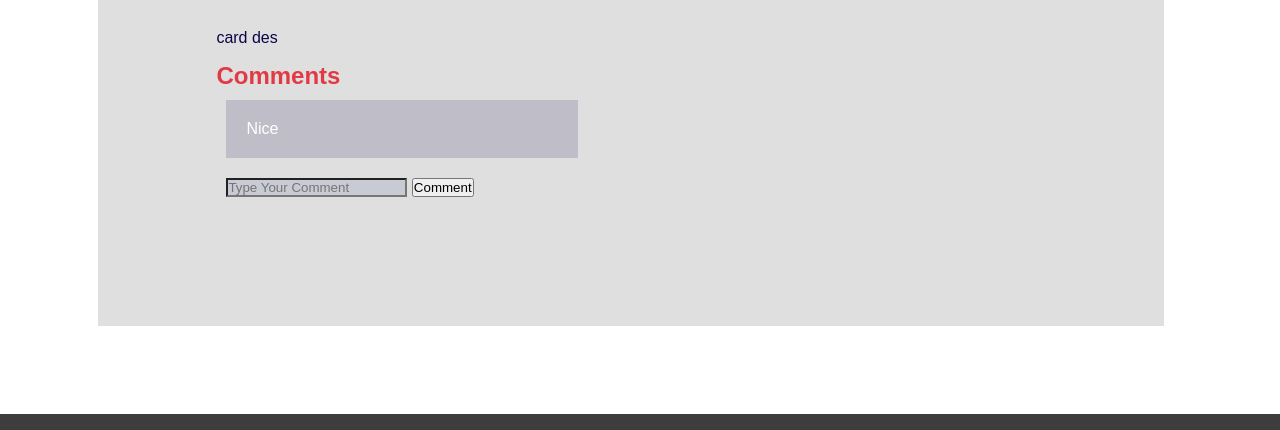
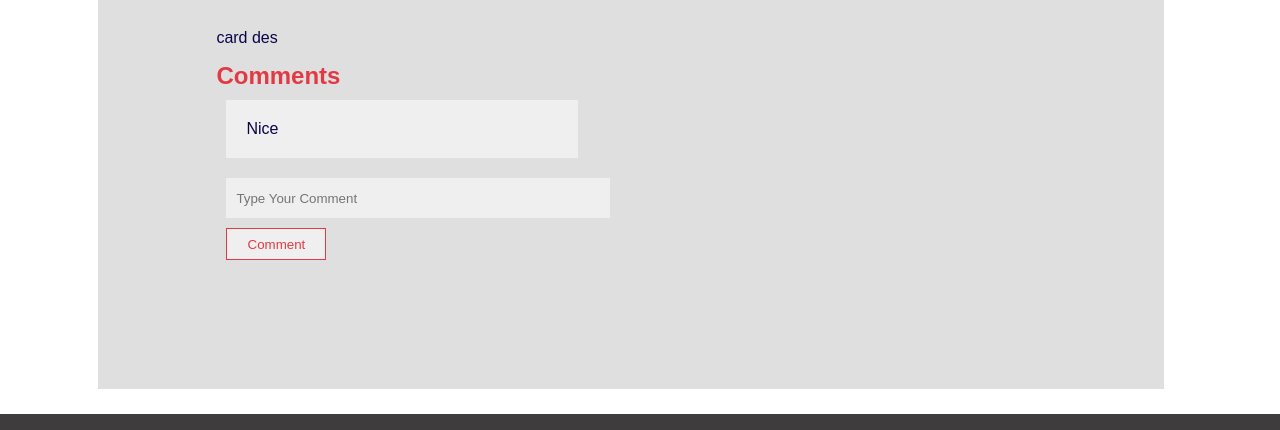
Before and after one commit to Roseokpe/yousRoz-Restaurant, a website built with webpack: page src/index.html in a window 1280 px wide. Shown: the part 246-676 px from the top of the page. Built offline with nearby package versions, Linux system fonts and the light colour scheme.

Commit message:
done with comments ui

```diff
--- a/src/index.html
+++ b/src/index.html
@@ -33,7 +33,7 @@
     </div>
     <form id="comment-form" class="comment-form">
       <input class="comment-input" id="comment-input" type="text" placeholder="Type Your Comment">
-      <button id="submit-comment" class="submit-comment" type="submit">Comment</button>
+      <button id="submit-comment" class="btn submit-comment" type="submit">Comment</button>
     </form>
   </div>
   <!-- start footer area -->
--- a/src/style.css
+++ b/src/style.css
@@ -89,21 +89,49 @@ body {
   margin: 10px;
   padding: 10px;
   width: 40%;
-  background-color: rgba(11, 5, 71, 15%);
+  background-color: rgba(255, 255, 255, 50%);
 }
 
 .posted-comment {
-  color: #fff;
+  color: rgb(11, 5, 71);
   padding: 10px;
 }
 
 .comment-form {
   margin: 10px;
+  display: flex;
+  flex-direction: column;
 }
 
 .comment-input {
-  background-color: rgba(0, 27, 117, 10%);
+  background-color: rgba(255, 255, 255, 50%);
+  height: 20px;
+  width: 45%;
+  outline: none;
+  border: none;
+  padding: 10px;
+  margin-bottom: 10px;
+  color: rgb(11, 5, 71);
 }
+
+.btn {
+  width: 100px;
+  height: 32px;
+  color: #e13a44;
+  background-color: rgba(255, 255, 255, 50%);
+  border: 1px solid #e13a44;
+}
+
+.btn:hover {
+  color: rgb(252, 252, 252);
+  background-color: #e13a44;
+}
+
+.btn:focus {
+  color: rgb(252, 252, 252);
+  background-color: #b1313a;
+}
+
 /* end pop-up */
 
 footer {
```
Also changed, not shown: src/modules/addComment.js (added, +8 -0 lines), dist/index.html, dist/main.js, src/index.js (line endings or trailing spaces).
